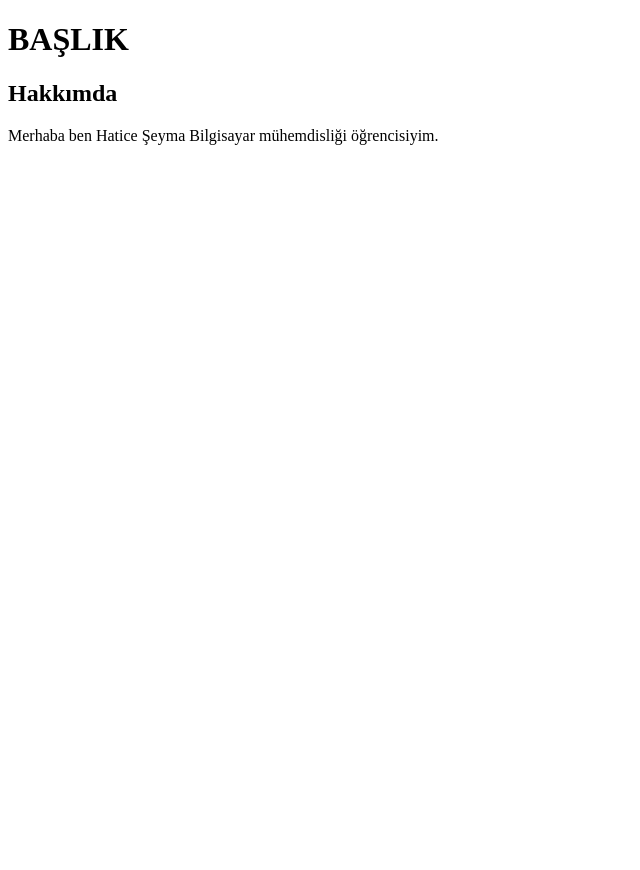
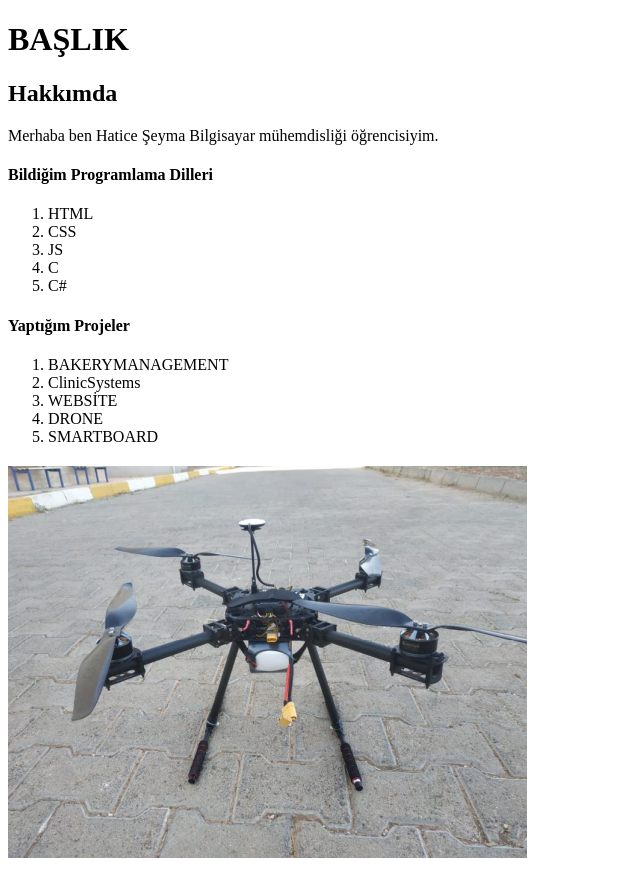
Before and after one commit to haticeseyma/patika.odev, a plain HTML site: page index.html in a window 1280 px wide. Shown: the whole page, without its empty margins (0-640 px from the left). Before the commit the page ends 800 px from the top, so only its background shows below. Drawn offline with Linux system fonts and the light colour scheme.

Commit message:
Add files via upload

```diff
--- a/index.html
+++ b/index.html
@@ -9,5 +9,24 @@
     <h1>BAŞLIK</h1>
     <h2>Hakkımda</h2>
     <p>Merhaba ben Hatice Şeyma Bilgisayar mühemdisliği öğrencisiyim.</p>
+    <h4>Bildiğim Programlama Dilleri</h4>
+
+    <ol>
+        <li>HTML</li>
+        <li>CSS</li>
+        <li>JS</li>
+        <li>C</li>
+        <li>C#</li>
+    </ol>
+    <h4>Yaptığım Projeler</h4>
+
+    <ol>
+        <li>BAKERYMANAGEMENT</li>
+        <li>ClinicSystems</li>
+        <li>WEBSİTE</li>
+        <li>DRONE</li>
+        <li>SMARTBOARD</li>
+    </ol>
+    <img src="drone.png" alt="">
 </body>
 </html>
```
Also changed, not shown: drone.png (added).
